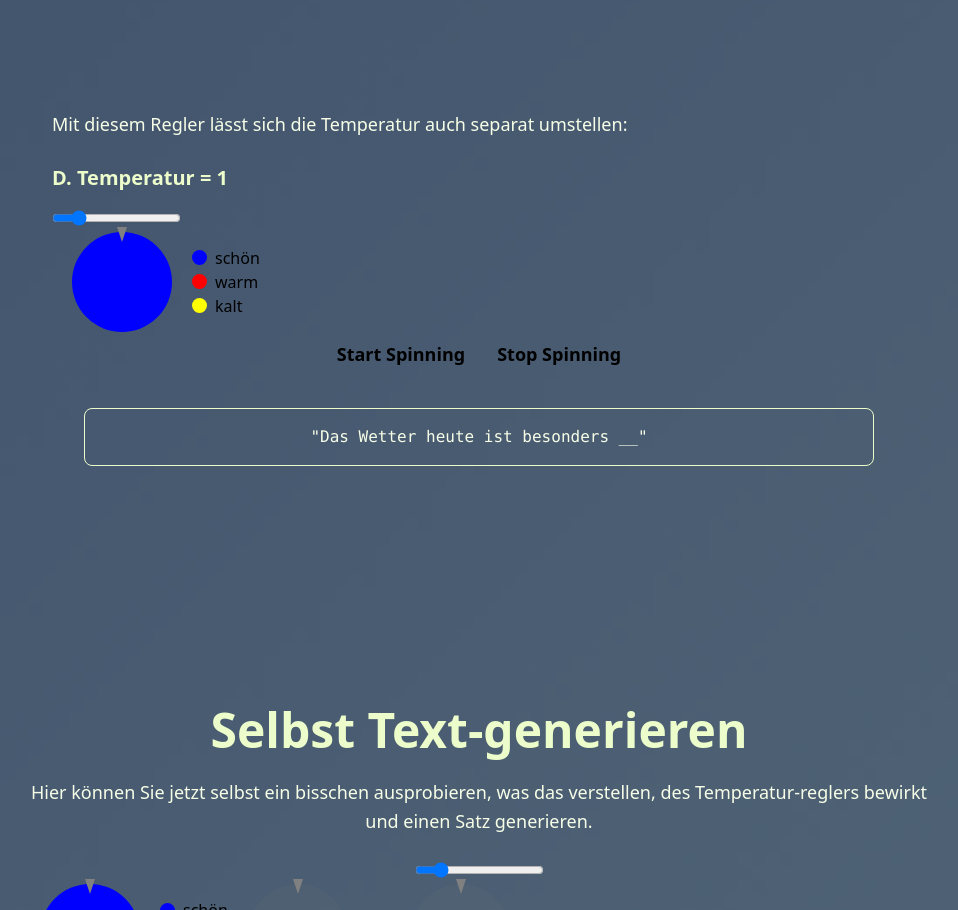
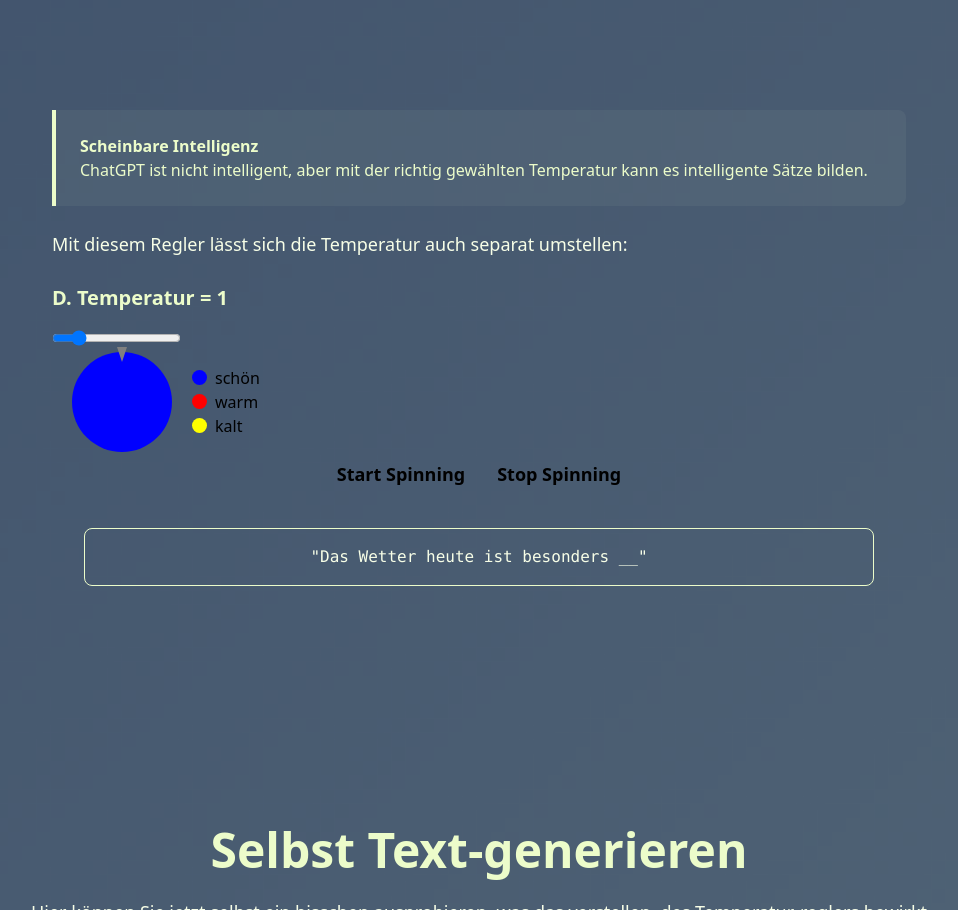
Before and after one commit to TNattermann/weiss-die-ki-dass-sie-nichts-weiss-frontend, a React (Vite) app: page /temperature in a window 1280 px wide. Shown: the part 3483-4393 px from the top of the page, without its empty margins (302-1260 px from the left). Built offline with nearby package versions, Linux system fonts and the light colour scheme.

Commit message:
rudimentäre Implementierung Wissensbits

```diff
--- /dev/null
+++ b/src/components/BitProvider.tsx
@@ -0,0 +1,8 @@
+import { createContext, useState, useContext } from 'react';
+
+
+export const BitContext = createContext(true);
+
+export const useBit = () => {
+    return useContext(BitContext);
+};
--- /dev/null
+++ b/src/components/SingleWissensBit.tsx
@@ -0,0 +1,17 @@
+import {useBit} from "./BitProvider.tsx";
+
+export default function SingleWissensBit({title, description} : any){
+
+    return(
+
+        <div className="bg-primary/5 border-l-4 text-primary p-6 rounded-r-lg mb-6">
+            <h3> <strong className="text-primary">{title} </strong> </h3>
+                <p className="text-textMedium font-medium">
+                    {description}
+                </p>
+        </div>
+
+    );
+
+
+}
--- a/src/pages/Wahrscheinlichkeitstabellen/Temperature.tsx
+++ b/src/pages/Wahrscheinlichkeitstabellen/Temperature.tsx
@@ -1,6 +1,7 @@
 import {useEffect} from "react";
 import { useState } from 'react';
 import SimpleRad from "../../components/simpleRad.tsx";
+import SingleWissensBit from "../../components/SingleWissensBit.tsx";
 
 function adjustRange (range: number, minimrange : number){
     let adjustedRange: number;
@@ -168,6 +169,8 @@ export default function Temperature() {
                             </div>
                         ))}
 
+                        <SingleWissensBit title="Scheinbare Intelligenz" description="ChatGPT ist nicht intelligent, aber mit der richtig gewählten Temperatur kann es intelligente Sätze bilden."/>
+
                         <p className="text-lg text-text-normal mb-6 leading-relaxed">
 
                         Mit diesem Regler lässt sich die Temperatur auch separat umstellen:
```
Also changed, not shown: src/pages/wissensbits/Wissenslist.tsx (added).
